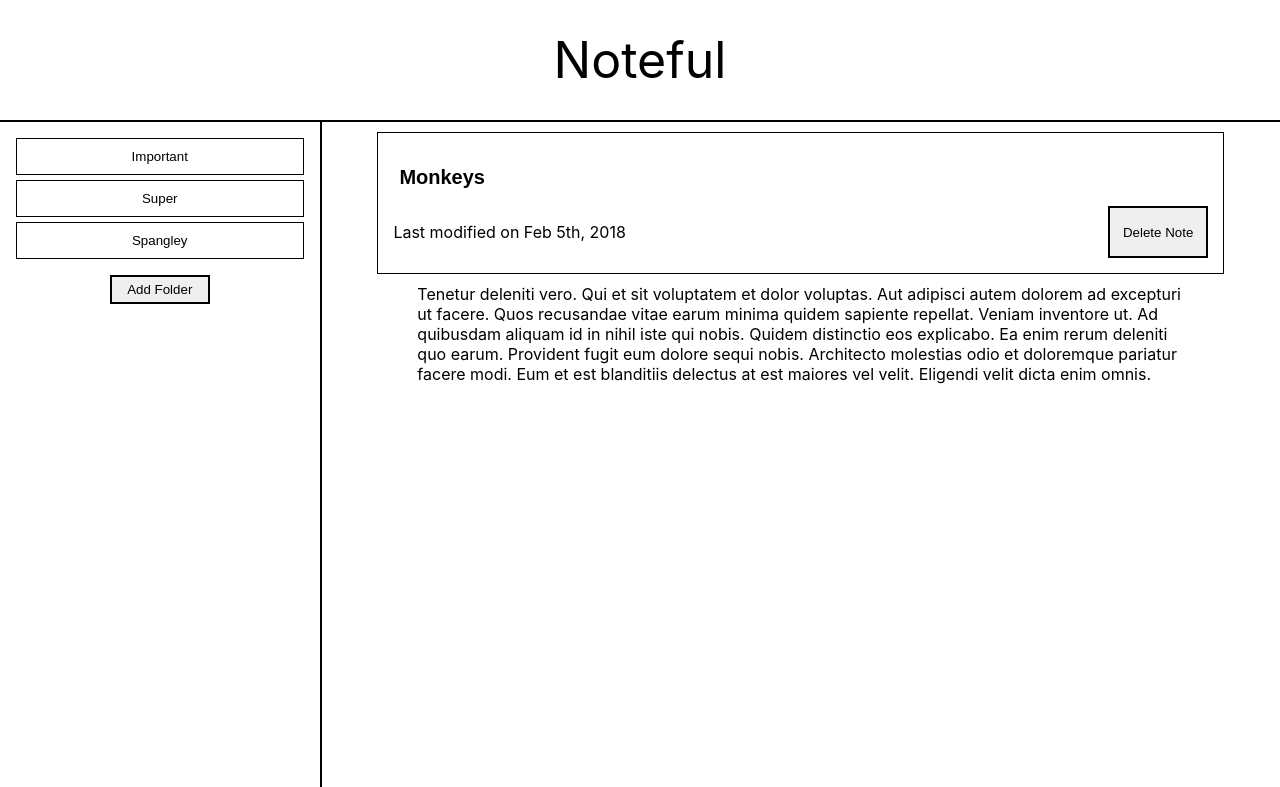
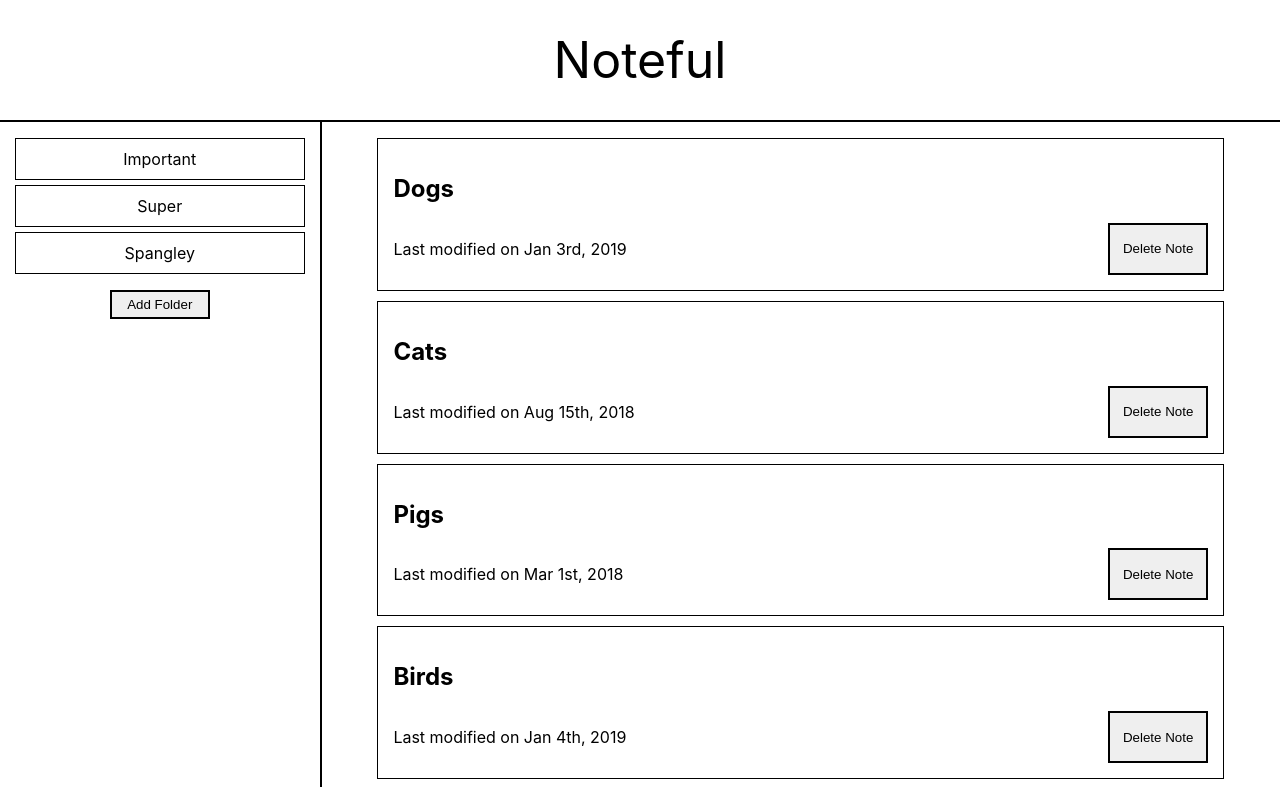
Before and after one commit to kayleidoscope/noteful, a React (Create React App) app: page / in a window 1280 px wide. Shown: the top 787 px of the page. Built offline with nearby package versions, Linux system fonts and the light colour scheme.

Commit message:
routes added

```diff
--- a/src/App.js
+++ b/src/App.js
@@ -1,25 +1,91 @@
-import React from 'react';
+import React, { Component } from 'react';
+import { Route } from 'react-router-dom';
 import Header from './Header/Header';
 import Page from './Page/Page';
 import FoldersPage from './FoldersPage/FoldersPage';
 import NotePage from './NotePage/NotePage';
 import dummyStore from './dummy-store';
 
-function App() {
+class App extends Component {
+  constructor(props) {
+    super(props);
+    this.state = {
+      folder: "all",
+      note: "d26e1074-ffaf-11e8-8eb2-f2801f1b9fd1",
+    };
+  }
+
+  folderSelect = (folder) => {
+    this.setState({
+        folder
+    })
+  }
+
+  resetToAll = () => {
+    this.setState({
+      folder: "all"
+    })
+  }
+
+  noteSelect = (note) => {
+    console.log(note)
+    this.setState({
+      note
+    })
+  }
+
+  render() {
     return (
       <main className='App'>
-      <Header />
-      {/* <Page
+        <Header
+          handleReset={this.resetToAll}
+        />
+        <Route
+          exact path='/'
+          render={() =>
+            <Page
               dummyStore={dummyStore}
-      /> */}
-      {/* <FoldersPage
+              folder={this.state.folder}
+              handleFolderSelect={this.folderSelect}
+              handleNoteSelect={this.noteSelect}
+            />
+          }
+        />
+        <Route
+          path="/folder"
+          render={() =>
+            <FoldersPage
             dummyStore={dummyStore}
-      /> */}
+            handleFolderSelect={this.folderSelect}
+            handleNoteSelect={this.noteSelect}
+            />
+          }
+          />
+        <Route
+            path="/note"
+            render={() =>
               <NotePage
                 dummyStore={dummyStore}
+                currentNote={this.state.note}
+                currentFolder={this.state.folder}
+                handleFolderSelect={this.folderSelect}
+                handleNoteSelect={this.noteSelect}
+              />
+            }
         />
       </main>
     );
   }
+}
 
 export default App;
+
+/*
+main > important = BLANK NOTE LIST
+> important = ok
+> super = ok
+> spangley = ok
+
+
+
+*/
--- a/src/FolderCard/FolderCard.js
+++ b/src/FolderCard/FolderCard.js
@@ -1,4 +1,5 @@
 import React from 'react';
+import { Link } from 'react-router-dom';
 import './FolderCard.css';
 
 function FolderCard(props) {
@@ -7,12 +8,13 @@ function FolderCard(props) {
     const currentFolder = props.currentFolder;
   return (
     <li>
-        <button
+        <Link
+          to={`/folder/${folderName}`}
           onClick={() => {props.handleFolderSelect(props.folderId)}}
           className={`folder-card ${(folderId === currentFolder) ? "selected" : ""}`}
         >
           {folderName}
-        </button>
+        </Link>
     </li>
   );
 }
--- a/src/FoldersPage/FoldersPage.js
+++ b/src/FoldersPage/FoldersPage.js
@@ -8,7 +8,7 @@ class FoldersPage extends Component {
     constructor(props) {
         super(props);
         this.state = {
-          folder: "b07161a6-ffaf-11e8-8eb2-f2801f1b9fd1",
+          folder: "",
         };
     }
 
@@ -31,6 +31,7 @@ class FoldersPage extends Component {
             <NoteList
                 dummyStore={this.props.dummyStore}
                 currentFolder={this.state.folder}
+                handleNoteSelect={this.props.handleNoteSelect}
             />
             </div>
         );
--- a/src/GoBack/GoBack.css
+++ b/src/GoBack/GoBack.css
@@ -2,6 +2,6 @@
     border: 2px solid;
     padding: 5px;
     display: block;
-    margin: auto;
+    margin: 15px auto;
     width: 100px;
 }
--- a/src/Header/Header.css
+++ b/src/Header/Header.css
@@ -4,3 +4,8 @@
     padding: 30px;
     border-bottom: 2px solid;
 }
+
+a {
+    color: black;
+    text-decoration: none;
+}
--- a/src/Header/Header.js
+++ b/src/Header/Header.js
@@ -1,10 +1,16 @@
 import React from 'react';
+import { Link } from 'react-router-dom';
 import './Header.css';
 
-function Header() {
+function Header(props) {
   return (
-    <header className='header'>
-      Noteful
+    <header
+      className='header'
+      onClick={() => {props.handleReset()}}
+    >
+      <Link to={'/'}>
+        Noteful
+      </Link>
     </header>
   );
 }
--- a/src/NoteCard/NoteCard.js
+++ b/src/NoteCard/NoteCard.js
@@ -1,4 +1,5 @@
 import React from 'react';
+import { Link } from 'react-router-dom';
 import moment from 'moment';
 import './NoteCard.css';
 
@@ -6,14 +7,18 @@ function NoteCard(props) {
     const noteName = props.noteName;
     const dateModified = props.dateModified;
     const dateFormatted = moment(dateModified).format('MMM Do, YYYY');
-
+    const noteId = props.noteId;
     return (
     <li
     className="note-card"
     >
-        <button className="title-btn">
+        <Link
+            to={`/note/${noteName}`}
+            className="title-btn"
+            onClick={() => props.handleNoteSelect(noteId)}
+        >
             <h2>{noteName}</h2>
-        </button>
+        </Link>
         <div className="note-group">
         <p>Last modified on {dateFormatted}</p>
             <button className="delete-button">
--- a/src/NoteList/NoteList.js
+++ b/src/NoteList/NoteList.js
@@ -22,6 +22,8 @@ class NoteList extends Component {
               noteName={dummyNotes[i].name}
               dateModified={dummyNotes[i].modified}
               folderId={dummyNotes[i].folderId}
+              handleNoteSelect={this.props.handleNoteSelect}
+              noteId={dummyNotes[i].id}
             />
             {/* <NoteInfo
               noteContent={dummyNotes[i].content}
@@ -41,6 +43,8 @@ class NoteList extends Component {
               noteName={filteredCards[i].name}
               dateModified={filteredCards[i].modified}
               folderId={filteredCards[i].folderId}
+              handleNoteSelect={this.props.handleNoteSelect}
+              noteId={dummyNotes[i].id}
             />
             {/* <NoteInfo
               noteContent={dummyNotes[i].content}
--- a/src/NotePage/NotePage.js
+++ b/src/NotePage/NotePage.js
@@ -5,34 +5,23 @@ import NoteInfo from '../NoteInfo/NoteInfo';
 import './NotePage.css';
 
 class NotePage extends Component {
-
-    constructor(props) {
-        super(props);
-        this.state = {
-          card: "d26e1074-ffaf-11e8-8eb2-f2801f1b9fd1",
-        };
-    }
-
-    folderSelect = (folder) => {
-        console.log("folder clicked!")
-        this.setState({
-            folder
-        })
-        console.log(this.state.folder)
-    }
-
     render() {
+        const currentNote = this.props.currentNote;
+        const currentFolder = this.props.currentFolder;
         const dummyNotes = this.props.dummyStore.notes;
         let thisCard = Object.keys(dummyNotes).map((note, i) => {
-            if(dummyNotes[i].id === this.state.card) {
+            if(dummyNotes[i].id === currentNote) {
+                console.log(dummyNotes[i].id)
+                console.log(currentNote)
                 return (
                     <div className="note-route-main">
                         <NoteCard
                             noteName={dummyNotes[i].name}
                             dateModified={dummyNotes[i].modified}
                             folderId={dummyNotes[i].folderId}
-                            selectedCard={this.state.card}
+                            currentNote={currentNote}
                             page="note"
+                            noteId={dummyNotes[i].id}
                         />
                         <NoteInfo
                             noteContent={dummyNotes[i].content}
@@ -46,9 +35,10 @@ class NotePage extends Component {
             <div className="folders-page-group">
                 <Sidebar
                     dummyStore={this.props.dummyStore}
-                    handleFolderSelect={this.folderSelect}
-                    currentFolder={this.state.folder}
+                    handleFolderSelect={this.props.handleFolderSelect}
+                    currentFolder={currentFolder}
                     page="note"
+                    goBack={true}
                 />
                 {thisCard}
             </div>
--- a/src/Page/Page.js
+++ b/src/Page/Page.js
@@ -4,22 +4,18 @@ import NoteList from '../NoteList/NoteList';
 import './Page.css';
 
 class Page extends Component {
-  constructor(props) {
-    super(props);
-    this.state = {
-      folder: "all",
-    };
-}
 
   render() {
     return (
       <div className="page-group">
         <Sidebar
           dummyStore={this.props.dummyStore}
+          handleFolderSelect={this.props.handleFolderSelect}
         />
         <NoteList
           dummyStore={this.props.dummyStore}
-          currentFolder={this.state.folder}
+          currentFolder={this.props.folder}
+          handleNoteSelect={this.props.handleNoteSelect}
         />
       </div>
     );
--- a/src/Sidebar/Sidebar.js
+++ b/src/Sidebar/Sidebar.js
@@ -5,15 +5,9 @@ import '../Page/Page.css';
 import './Sidebar.css';
 
 class Sidebar extends Component {
-  constructor(props) {
-    super(props);
-    this.state = {
-      goBack: false,
-    };
-  }
 
   render() {
-    if (this.state.goBack) {
+    if (this.props.goBack) {
       return (
         <aside className="page-sidebar">
           <GoBack />
--- a/src/index.js
+++ b/src/index.js
@@ -6,4 +6,6 @@ import './index.css';
 
 ReactDOM.render(
     <BrowserRouter>
-    <App /></BrowserRouter>, document.getElementById('root'));
+        <App />
+    </BrowserRouter>,
+     document.getElementById('root'));
```
Also changed, not shown: 1 other file (tests, documents, lock files or other folders). Lines whose indentation alone changed are shown as unchanged.
